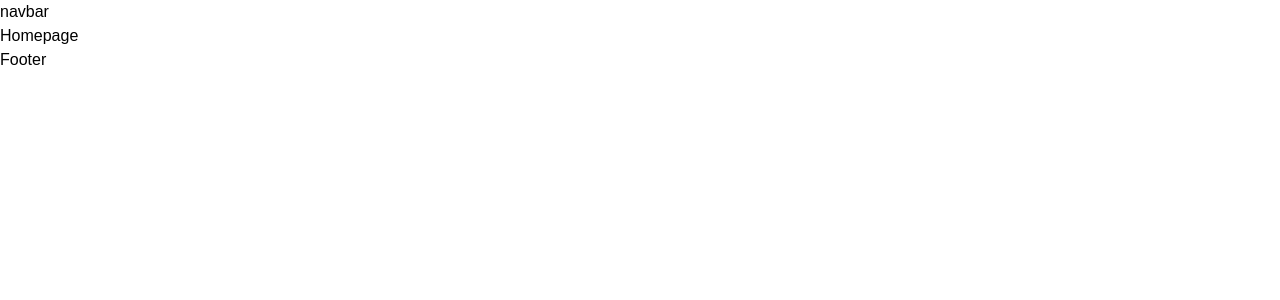
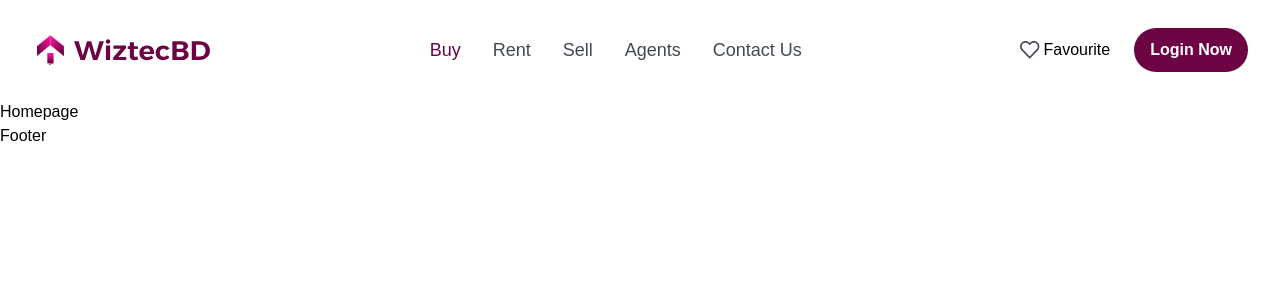
Before and after one commit to Iam-Zarif/wiztech, a Next.js app: page / in a window 1280 px wide. Shown: the top 300 px of the page. Built offline with nearby package versions, Linux system fonts and the light colour scheme; a web font is replaced by a local one.

Commit message:
Navbar, responsive, lint check

```diff
--- a/app/auth/layout.tsx
+++ b/app/auth/layout.tsx
@@ -5,7 +5,7 @@ import Image from "next/image";
 export default function AuthLayout({ children }: { children: React.ReactNode }) {
   return (
     <Container>
-      <div className="md:flex pt-18 lg:pt-0 items-center min-h-screen justify-center">
+      <div className="md:flex pt-12 lg:pt-0 items-center min-h-screen justify-center">
         <div className="grid grid-cols-1 gap-20 max-w-6xl mx-auto lg:grid-cols-12 items-center w-full">
           <div className="col-span-5 flex flex-col items-center w-full">
             {children}
--- a/components/shared/Navbar.tsx
+++ b/components/shared/Navbar.tsx
@@ -1,18 +1,79 @@
 "use client";
+import logo from "@/public/icons/common/logo.svg";
+import fav from "@/public/icons/nav/fvrt.svg";
+import profile from "@/public/icons/nav/profile.svg";
+import Container from "@/layout/Container";
+import { usePathname } from "next/navigation";
+import Image from "next/image";
+import Link from "next/link";
 
-import { usePathname } from "next/navigation";
+const links = [
+  { label: "Buy", href: "/" },
+  { label: "Rent", href: "/rent" },
+  { label: "Sell", href: "/sell" },
+  { label: "Agents", href: "/agents" },
+  { label: "Contact Us", href: "/contact" },
+];
 
 const Navbar = () => {
   const pathname = usePathname();
-
   if (pathname.startsWith("/auth")) return null;
 
-  return (<div>
+  return (
+    <>
+      <div className="hidden lg:block">
+        <Container>
+          <div className="w-full lg:py-7 flex items-center justify-between">
+            <Image src={logo} alt="logo" width={180} height={100} />
+            <div className="flex text-[18px] items-center gap-8">
+              {links.map((l, i) => (
+                <Link
+                  key={i}
+                  href={l.href}
+                  className={`font-medium ${
+                    pathname === l.href ? "text-(--color-primary)" : "text-[#434953]"
+                  }`}
+                >
+                  {l.label}
+                </Link>
+              ))}
+            </div>
+            <div className="flex items-center gap-6">
+              <div className="flex items-center gap-1">
+                <Image src={fav} alt="fav" width={20} height={20} />
+                <p className="font-medium">Favourite</p>
+              </div>
+              <button className="text-white bg-(--color-primary) px-4 py-2.5 rounded-full font-semibold cursor-pointer">
+                Login Now
+              </button>
+            </div>
+          </div>
+        </Container>
+      </div>
 
+      <div className="lg:hidden flex items-center justify-between px-4 py-4 bg-white rounded-b-2xl shadow-md">
+        <Image src={logo} alt="logo" width={120} height={80} />
+        <Image src={profile} alt="profile" className="rounded-full object-cover object-center" width={28} height={28} />
+      </div>
 
-navbar
-
-  </div>);
+      <div className="lg:hidden fixed bottom-0 left-0 right-0 bg-white rounded-t-2xl shadow-[0_-4px_12px_rgba(0,0,0,0.1)] flex justify-between px-6 py-3 text-sm">
+        {links.map((l, i) => {
+          const mobileLabel = l.label === "Contact Us" ? "Contact" : l.label;
+          return (
+            <Link
+              key={i}
+              href={l.href}
+              className={`font-medium ${
+                pathname === l.href ? "text-(--color-primary)" : "text-[#434953]"
+              }`}
+            >
+              {mobileLabel}
+            </Link>
+          );
+        })}
+      </div>
+    </>
+  );
 };
 
 export default Navbar;
--- a/layout/Container.tsx
+++ b/layout/Container.tsx
@@ -1,14 +1,19 @@
-// /layouts/Container.tsx
-import React, { ReactNode } from "react";
+"use client";
+
+import { usePathname } from "next/navigation";
+import { ReactNode } from "react";
 
 type ContainerProps = {
   children: ReactNode;
   className?: string;
 };
 
-export default function Container({ children}: ContainerProps) {
+export default function Container({ children, className }: ContainerProps) {
+  const pathname = usePathname();
+  const size = pathname.startsWith("/auth") ? "max-w-380" : "max-w-480";
+
   return (
-    <div className={` flex flex-col  px-4 sm:px-6 lg:px-8 max-w-380 mx-auto `}>
+    <div className={`flex flex-col px-4 sm:px-6 lg:px-8 ${size} mx-auto ${className || ""}`}>
       {children}
     </div>
   );
```
Also changed, not shown: app/globals.css (line endings or trailing spaces), public/icons/nav/fvrt.svg (added), public/icons/nav/profile.svg (added).
